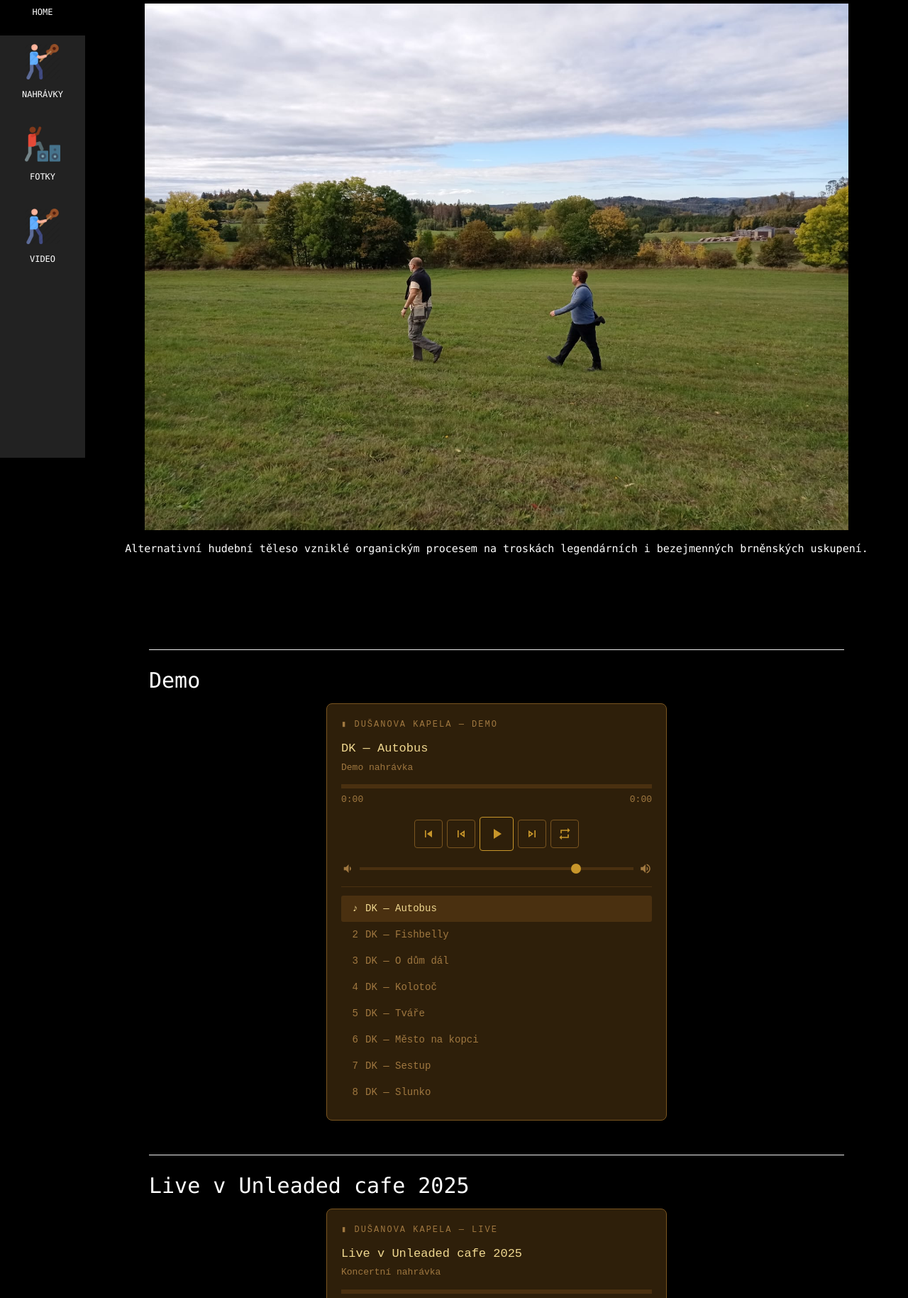
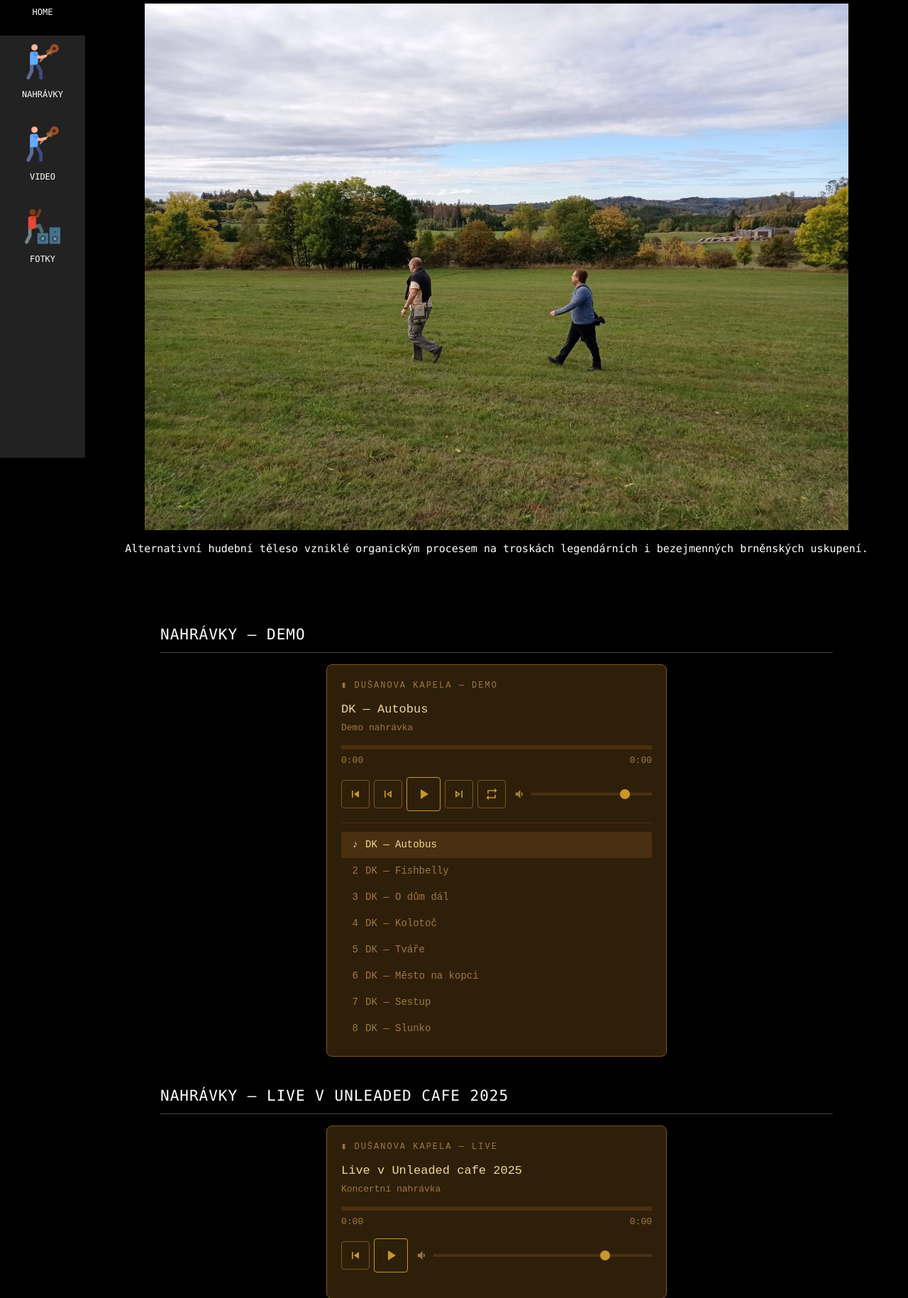
Before and after one commit to TheVecala/DK, a PHP site: page / in a window 1280 px wide. Shown: the part 155-1984 px from the top of the page at 71% size. Run offline with PHP 8.4, Linux system fonts and the light colour scheme.

Commit message:
Unify section styles, update audio player layout, adjust navigation order

```diff
--- a/index.php
+++ b/index.php
@@ -19,6 +19,13 @@ body, h1, h2, h3, h4, h5, h6 { font-family: "Lucida Console", "Courier New", mon
 #main { margin-left: 120px; }
 @media only screen and (max-width: 600px) { #main { margin-left: 0; } }
 
+/* Sjednocené sekce */
+.page-section { padding: 48px 16px 48px; max-width: 980px; margin: 0 auto; box-sizing: border-box; }
+.page-section h2 { font-size: 1.4rem; color: #fff; margin: 0 0 16px; letter-spacing: 1px; text-transform: uppercase; border-bottom: 1px solid #444; padding-bottom: 8px; }
+@media (max-width: 600px) {
+  .page-section { scroll-margin-top: 44px; padding-top: 24px; }
+}
+
 .video-container {
   position: relative; padding-bottom: 56.25%;
   height: 0; overflow: hidden; width: 100%;
@@ -35,23 +42,24 @@ body, h1, h2, h3, h4, h5, h6 { font-family: "Lucida Console", "Courier New", mon
 .pw-progress-wrap { position:relative; height:6px; background:#4a3010; cursor:pointer; margin-bottom:6px; }
 .pw-progress-fill { height:100%; background:#c8962a; width:0%; pointer-events:none; }
 .pw-times { display:flex; justify-content:space-between; font-size:13px; color:#a07840; margin-bottom:14px; }
-.pw-controls { display:flex; align-items:center; justify-content:center; gap:6px; margin-bottom:16px; flex-wrap:wrap; }
+.pw-controls-row { display:flex; align-items:center; gap:10px; margin-bottom:16px; }
+.pw-controls { display:flex; align-items:center; justify-content:center; gap:6px; flex-shrink:0; }
 .pw-btn { background:transparent; border:1px solid #7a5520; color:#c8962a; border-radius:4px; width:40px; height:40px; cursor:pointer; display:flex; align-items:center; justify-content:center; padding:0; transition:background .15s,border-color .15s; }
 .pw-btn:hover { background:#4a3010; border-color:#c8962a; }
 .pw-btn.pw-play { width:48px; height:48px; border-color:#c8962a; }
 .pw-btn.pw-active { background:#4a3010; border-color:#c8962a; color:#f0d890; }
 .pw-btn svg { width:20px; height:20px; fill:currentColor; flex-shrink:0; }
 .pw-btn.pw-play svg { width:24px; height:24px; }
-.pw-volume { display:flex; align-items:center; gap:8px; margin-bottom:16px; }
-.pw-vol-icon { color:#a07840; display:flex; }
+.pw-volume { display:flex; align-items:center; gap:8px; flex:1; min-width:0; }
+.pw-vol-icon { color:#a07840; display:flex; flex-shrink:0; }
 .pw-vol-icon svg { width:18px; height:18px; fill:#a07840; }
-.pw-vol-slider { flex:1; -webkit-appearance:none; appearance:none; height:4px; background:#4a3010; outline:none; cursor:pointer; }
+.pw-vol-slider { flex:1; min-width:0; -webkit-appearance:none; appearance:none; height:4px; background:#4a3010; outline:none; cursor:pointer; }
 .pw-vol-slider::-webkit-slider-thumb { -webkit-appearance:none; width:14px; height:14px; border-radius:50%; background:#c8962a; cursor:pointer; }
 .pw-vol-slider::-moz-range-thumb { width:14px; height:14px; border-radius:50%; background:#c8962a; cursor:pointer; border:none; }
 .pw-divider { border:none; border-top:1px solid #4a3010; margin:0 0 12px; }
 .pw-playlist { list-style:none; margin:0; padding:0; }
 @media (max-width:600px) {
-  .pw-playlist { max-height:220px; overflow-y:auto; }
+  .pw-playlist { max-height:400px; overflow-y:auto; }
   .pw-playlist::-webkit-scrollbar { width:4px; }
   .pw-playlist::-webkit-scrollbar-track { background:#2e1f0a; }
   .pw-playlist::-webkit-scrollbar-thumb { background:#7a5520; border-radius:2px; }
@@ -70,8 +78,8 @@ body, h1, h2, h3, h4, h5, h6 { font-family: "Lucida Console", "Courier New", mon
   <img src="dk_logo.jpg" style="width:100%" alt="DK logo">
   <a href="#"       class="w3-bar-item w3-button w3-padding-large w3-black"><img src="singer.png" width="50" height="50" alt=""><p>HOME</p></a>
   <a href="#about"  class="w3-bar-item w3-button w3-padding-large w3-hover-black"><img src="kytarista.png" width="50" height="50" alt=""><p>NAHRÁVKY</p></a>
+  <a href="#video"  class="w3-bar-item w3-button w3-padding-large w3-hover-black"><img src="kytarista.png" width="50" height="50" alt=""><p>VIDEO</p></a>
   <a href="#photos" class="w3-bar-item w3-button w3-padding-large w3-hover-black"><img src="singer.png" width="50" height="50" alt=""><p>FOTKY</p></a>
-  <a href="#video"  class="w3-bar-item w3-button w3-padding-large w3-hover-black"><img src="kytarista.png" width="50" height="50" alt=""><p>VIDEO</p></a>
 </nav>
 
 <!-- Navbar na mobilu -->
@@ -79,8 +87,8 @@ body, h1, h2, h3, h4, h5, h6 { font-family: "Lucida Console", "Courier New", mon
   <div class="w3-bar w3-black w3-opacity w3-hover-opacity-off w3-center w3-small">
     <a href="#"       class="w3-bar-item w3-button" style="width:25% !important">HOME</a>
     <a href="#about"  class="w3-bar-item w3-button" style="width:25% !important">NAHRÁVKY</a>
+    <a href="#video"  class="w3-bar-item w3-button" style="width:25% !important">VIDEO</a>
     <a href="#photos" class="w3-bar-item w3-button" style="width:25% !important">FOTKY</a>
-    <a href="#video"  class="w3-bar-item w3-button" style="width:25% !important">VIDEO</a>
   </div>
 </div>
 
@@ -94,10 +102,9 @@ body, h1, h2, h3, h4, h5, h6 { font-family: "Lucida Console", "Courier New", mon
   </header>
 
   <!-- Přehrávače -->
-  <div class="w3-content w3-justify w3-padding-64" id="about">
+  <div class="page-section" id="about">
 
-    <hr>
-    <h2>Demo</h2>
+    <h2>Nahrávky — Demo</h2>
 
     <!-- Přehrávač 1: Demo playlist -->
     <div class="pw">
@@ -108,6 +115,7 @@ body, h1, h2, h3, h4, h5, h6 { font-family: "Lucida Console", "Courier New", mon
         <div class="pw-progress-fill" id="p1-prog"></div>
       </div>
       <div class="pw-times"><span id="p1-cur">0:00</span><span id="p1-dur">0:00</span></div>
+      <div class="pw-controls-row">
         <div class="pw-controls">
           <button class="pw-btn" id="p1-restart" title="Začátek skladby">
             <svg viewBox="0 0 24 24"><path d="M6 6h2v12H6zm3.5 6 8.5 6V6z"/></svg>
@@ -128,7 +136,7 @@ body, h1, h2, h3, h4, h5, h6 { font-family: "Lucida Console", "Courier New", mon
         <div class="pw-volume">
           <span class="pw-vol-icon"><svg viewBox="0 0 24 24"><path d="M18.5 12c0-1.77-1.02-3.29-2.5-4.03v8.05c1.48-.73 2.5-2.25 2.5-4.02zM5 9v6h4l5 5V4L9 9H5z"/></svg></span>
           <input type="range" class="pw-vol-slider" min="0" max="100" value="80" id="p1-vol">
-        <span class="pw-vol-icon"><svg viewBox="0 0 24 24"><path d="M3 9v6h4l5 5V4L7 9H3zm13.5 3c0-1.77-1.02-3.29-2.5-4.03v8.05c1.48-.73 2.5-2.25 2.5-4.02zM14 3.23v2.06c2.89.86 5 3.54 5 6.71s-2.11 5.85-5 6.71v2.06c4.01-.91 7-4.49 7-8.77s-2.99-7.86-7-8.77z"/></svg></span>
+        </div>
       </div>
       <hr class="pw-divider">
       <ul class="pw-playlist" id="p1-list">
@@ -143,8 +151,7 @@ body, h1, h2, h3, h4, h5, h6 { font-family: "Lucida Console", "Courier New", mon
       </ul>
     </div>
 
-    <hr style="margin-top:48px;">
-    <h2>Live v Unleaded cafe 2025</h2>
+    <h2 style="margin-top:40px;">Nahrávky — Live v Unleaded cafe 2025</h2>
 
     <!-- Přehrávač 2: Koncert -->
     <div class="pw">
@@ -155,6 +162,7 @@ body, h1, h2, h3, h4, h5, h6 { font-family: "Lucida Console", "Courier New", mon
         <div class="pw-progress-fill" id="p2-prog"></div>
       </div>
       <div class="pw-times"><span id="p2-cur">0:00</span><span id="p2-dur">0:00</span></div>
+      <div class="pw-controls-row">
         <div class="pw-controls">
           <button class="pw-btn" id="p2-restart" title="Začátek">
             <svg viewBox="0 0 24 24"><path d="M6 6h2v12H6zm3.5 6 8.5 6V6z"/></svg>
@@ -166,15 +174,29 @@ body, h1, h2, h3, h4, h5, h6 { font-family: "Lucida Console", "Courier New", mon
         <div class="pw-volume">
           <span class="pw-vol-icon"><svg viewBox="0 0 24 24"><path d="M18.5 12c0-1.77-1.02-3.29-2.5-4.03v8.05c1.48-.73 2.5-2.25 2.5-4.02zM5 9v6h4l5 5V4L9 9H5z"/></svg></span>
           <input type="range" class="pw-vol-slider" min="0" max="100" value="80" id="p2-vol">
-        <span class="pw-vol-icon"><svg viewBox="0 0 24 24"><path d="M3 9v6h4l5 5V4L7 9H3zm13.5 3c0-1.77-1.02-3.29-2.5-4.03v8.05c1.48-.73 2.5-2.25 2.5-4.02zM14 3.23v2.06c2.89.86 5 3.54 5 6.71s-2.11 5.85-5 6.71v2.06c4.01-.91 7-4.49 7-8.77s-2.99-7.86-7-8.77z"/></svg></span>
+        </div>
       </div>
     </div>
 
   </div><!-- konec přehrávačů -->
 
+  <!-- Video -->
+  <div class="page-section" id="video">
+    <h2>Video — Live v Unleaded cafe 2025</h2>
+    <div class="video-container" style="margin-bottom:16px;">
+      <iframe id="videoPlayer"
+              src="https://www.youtube.com/embed/BWg6EmP4nRI?rel=0"
+              frameborder="0"
+              allow="accelerometer; autoplay; clipboard-write; encrypted-media; gyroscope; picture-in-picture"
+              allowfullscreen>
+      </iframe>
+    </div>
+    <div id="videoGrid" style="display:grid; grid-template-columns:repeat(auto-fill,minmax(140px,1fr)); gap:10px; margin-top:12px;"></div>
+  </div>
+
   <!-- Fotky -->
-  <div class="w3-padding-64 w3-content" id="photos">
-    <hr><h2>Fotky</h2>
+  <div class="page-section" id="photos">
+    <h2>Fotky</h2>
     <div class="w3-row-padding" style="margin:0 -16px">
       <div class="w3-half">
         <img src="dusan1.jpg" style="width:100%" alt="">
@@ -186,24 +208,9 @@ body, h1, h2, h3, h4, h5, h6 { font-family: "Lucida Console", "Courier New", mon
     </div>
   </div>
 
-  <!-- Video -->
-  <div class="w3-container w3-padding-16" id="video">
-    <hr><h2>Live v Unleaded cafe 2025</h2>
-    <div class="video-container" style="margin-bottom:16px;">
-      <iframe id="videoPlayer"
-              src="https://www.youtube.com/embed/BWg6EmP4nRI?rel=0"
-              frameborder="0"
-              allow="accelerometer; autoplay; clipboard-write; encrypted-media; gyroscope; picture-in-picture"
-              allowfullscreen>
-      </iframe>
-    </div>
-    <div id="videoGrid" style="display:grid; grid-template-columns:repeat(auto-fill,minmax(140px,1fr)); gap:10px; margin-top:12px;"></div>
-  </div>
-
   <!-- Kontakt -->
-  <div class="w3-padding-64 w3-content w3-text-grey" id="kontakt">
+  <div class="page-section w3-text-grey" id="kontakt">
     <h2 class="w3-text-light-grey">Kontakt</h2>
-    <hr style="width:200px" class="w3-opacity">
     <div class="w3-section">
       <p style="display:flex; align-items:center; gap:10px;">
         <svg xmlns="http://www.w3.org/2000/svg" width="28" height="28" viewBox="0 0 24 24" fill="white" style="flex-shrink:0;" aria-hidden="true">
```
Lines whose indentation alone changed are shown as unchanged.
